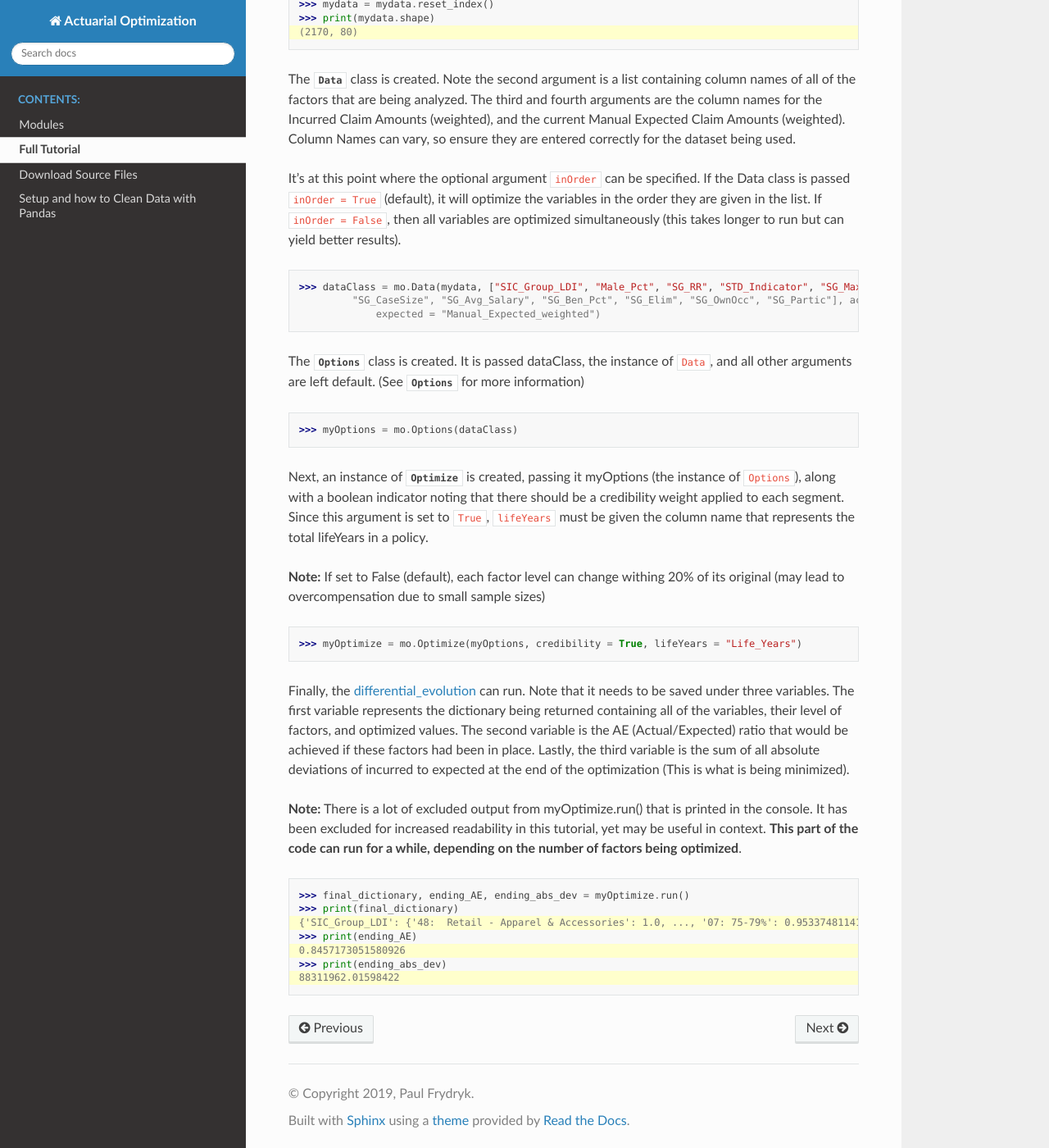
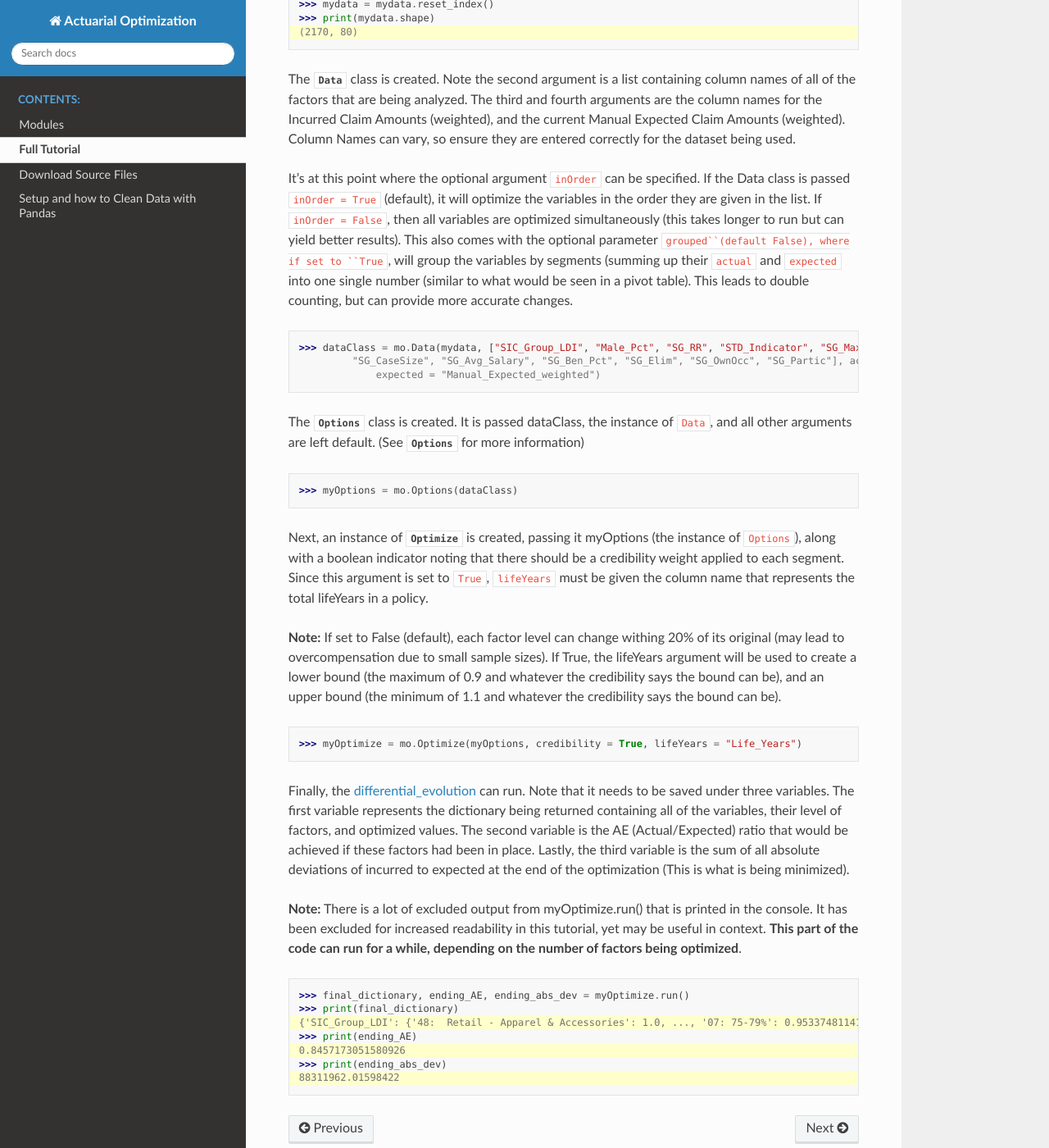
Before and after one commit to paulfryy/Actuarial_Optimization, a Sphinx documentation site: the page built from docs/source/Tutorial.rst, in a window 1280 px wide and 1400 px high, scrolled down 907 px. Shown: the whole window at 82% size. Built offline with Sphinx 7.4.7 and the Read the Docs theme 2.0.0, drawn with Linux system fonts in a browser that asks for light colours.

Commit message:
Update Tutorial.rst

```diff
--- a/docs/source/Tutorial.rst
+++ b/docs/source/Tutorial.rst
@@ -52,7 +52,7 @@ The :class:`~ManualOptimizationAE.Data` class is created. Note the second argume
 The third and fourth arguments are the column names for the Incurred Claim Amounts (weighted), and the current Manual Expected Claim Amounts (weighted).
 Column Names can vary, so ensure they are entered correctly for the dataset being used.
 
-It's at this point where the optional argument ``inOrder`` can be specified. If the Data class is passed ``inOrder = True`` (default), it will optimize the variables in the order they are given in the list. If ``inOrder = False``, then all variables are optimized simultaneously (this takes longer to run but can yield better results).
+It's at this point where the optional argument ``inOrder`` can be specified. If the Data class is passed ``inOrder = True`` (default), it will optimize the variables in the order they are given in the list. If ``inOrder = False``, then all variables are optimized simultaneously (this takes longer to run but can yield better results). This also comes with the optional parameter ``grouped``(default False), where if set to ``True``, will group the variables by segments (summing up their ``actual`` and ``expected`` into one single number (similar to what would be seen in a pivot table). This leads to double counting, but can provide more accurate changes.
 
 .. code-block:: python
 
@@ -71,8 +71,10 @@ Next, an instance of :class:`Optimize` is created, passing it myOptions (the ins
 indicator noting that there should be a credibility weight applied to each segment. Since this argument is set to ``True``, ``lifeYears``
 must be given the column name that represents the total lifeYears in a policy.
 
+
+
 **Note:** If set to False (default), each factor level can change withing 20% of its original (may lead to overcompensation
-due to small sample sizes)
+due to small sample sizes). If True, the lifeYears argument will be used to create a lower bound (the maximum of 0.9 and whatever the credibility says the bound can be), and an upper bound (the minimum of 1.1 and whatever the credibility says the bound can be).
 
 .. code-block:: python
 
```
